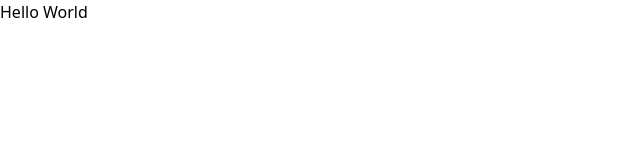
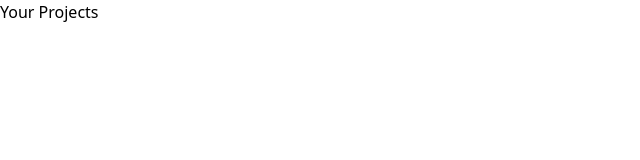
Before and after one commit to SHA1-un/udemy-project-management-app, a React (Vite) app: page / in a window 1280 px wide. Shown: the top 160 px of the page, without its empty margins (0-640 px from the left). Built offline with nearby package versions, Linux system fonts and the light colour scheme.

Commit message:
Started with basic component structure of what might be necessary
Getting started and attempting to do project with no help from videos

```diff
--- a/src/App.jsx
+++ b/src/App.jsx
@@ -1,7 +1,11 @@
+import SelectedProject from "./components/SelectedProject";
+import Sidebar from "./components/sidebar";
+
 function App() {
   return (
     <>
-      <h1 className="my-8 text-center text-5xl font-bold">Hello World</h1>
+      <Sidebar></Sidebar>
+      <SelectedProject></SelectedProject>
     </>
   );
 }
--- /dev/null
+++ b/src/components/SelectedProject.jsx
@@ -0,0 +1,3 @@
+export default function SelectedProject() {
+
+}
--- /dev/null
+++ b/src/components/Sidebar.jsx
@@ -0,0 +1,8 @@
+export default function Sidebar() {
+  return (
+    <>
+      <label >Your Projects</label>
+      <button></button>
+    </>
+  )
+}
```
Also changed, not shown: src/components/NewProject.jsx (added), src/components/ProjectList.jsx (added), 1 other file (tests, documents, lock files or other folders).
